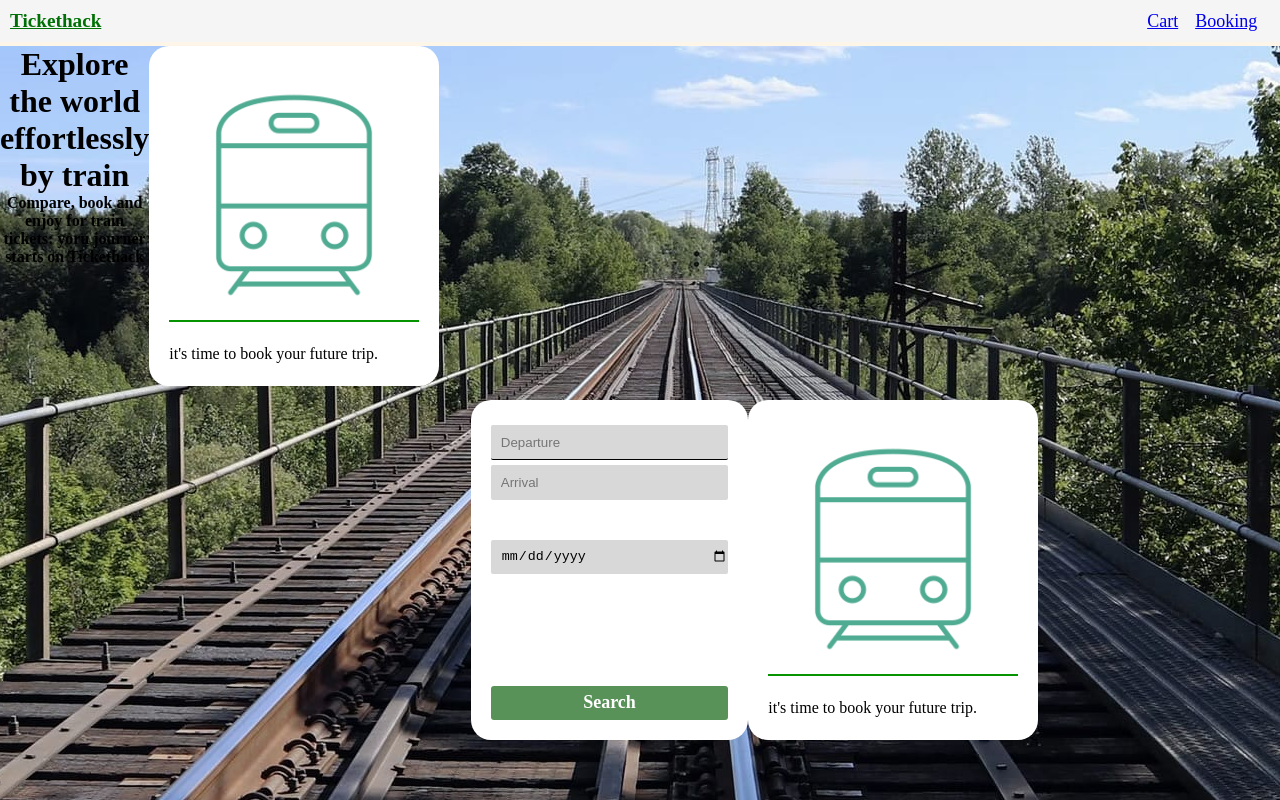
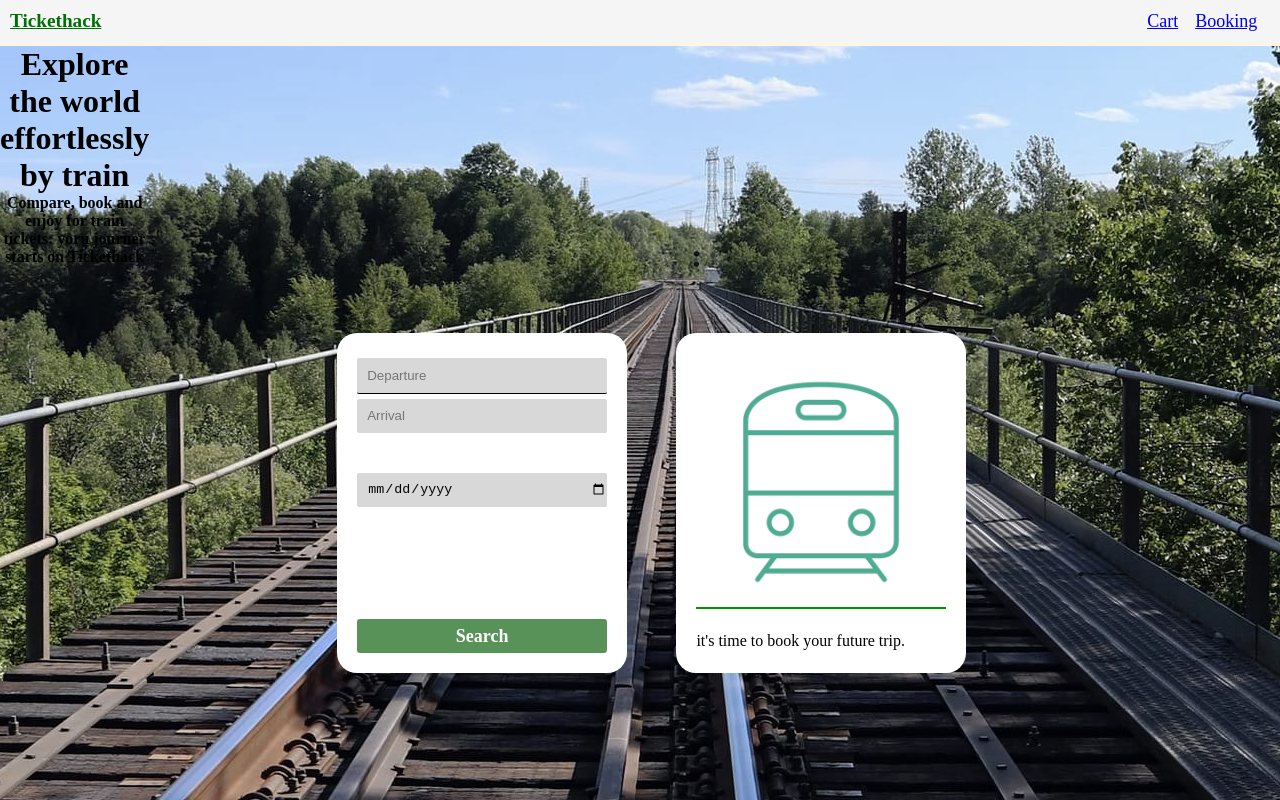
Before and after one commit to MLprimatology/tickethack_HM, a plain HTML site: page front/accueil/index.html in a window 1280 px wide. Drawn offline with Linux system fonts and the light colour scheme.

Commit message:
route find

```diff
--- a/front/accueil/index.html
+++ b/front/accueil/index.html
@@ -38,13 +38,6 @@
             </div>
 
         </div>
-        <div id="containerFound" class="centralConainers">
-            <img src="../images/train.png" alt="" id="imgTrajetFound">
-            <p id="txtFound">it's time to book your future trip.</p>
-
-
-
-        </div>
 
     </div>
 
```
